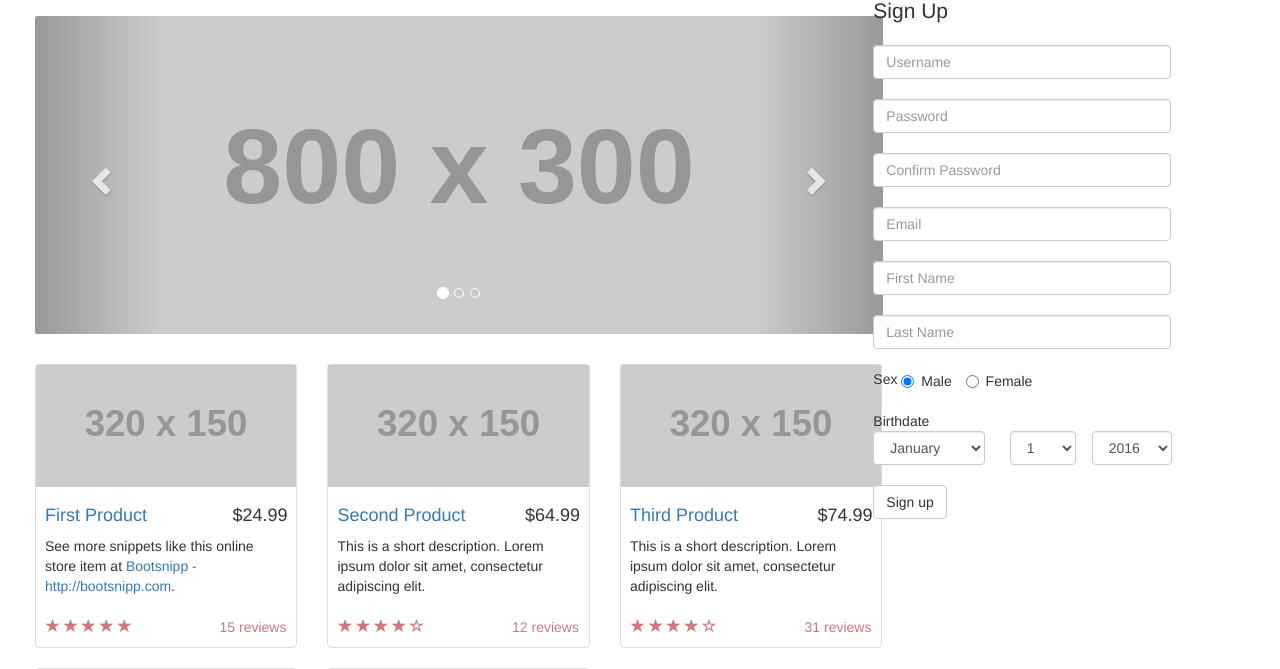
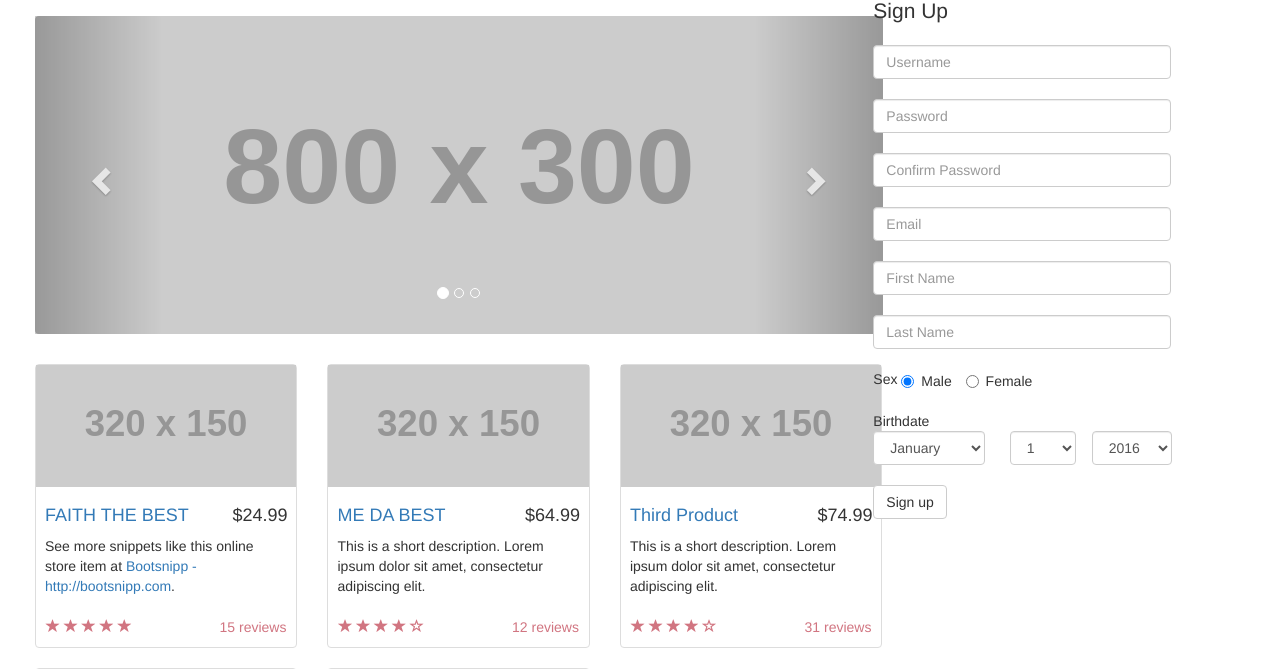
Before and after one commit to faithpena/Notesite, a PHP site: page / in a window 1280 px wide. Shown: the part 74-743 px from the top of the page. Run offline with PHP 8.4, Linux system fonts and the light colour scheme; grey boxes labelled with a size stand in for pictures from a placeholder-image service; some libraries are stand-ins or nearby versions.

Commit message:
Test again

```diff
--- a/index.php
+++ b/index.php
@@ -150,7 +150,7 @@
                                     <img src="http://placehold.it/320x150" alt="">
                                     <div class="caption">
                                         <h4 class="pull-right">$24.99</h4>
-                                        <h4><a href="#">First Product</a>
+                                        <h4><a href="#">FAITH THE BEST</a>
                                         </h4>
                                         <p>See more snippets like this online store item at <a target="_blank" href="http://www.bootsnipp.com">Bootsnipp - http://bootsnipp.com</a>.</p>
                                     </div>
@@ -172,7 +172,7 @@
                                     <img src="http://placehold.it/320x150" alt="">
                                     <div class="caption">
                                         <h4 class="pull-right">$64.99</h4>
-                                        <h4><a href="#">Second Product</a>
+                                        <h4><a href="#">ME DA BEST</a>
                                         </h4>
                                         <p>This is a short description. Lorem ipsum dolor sit amet, consectetur adipiscing elit.</p>
                                     </div>
```
